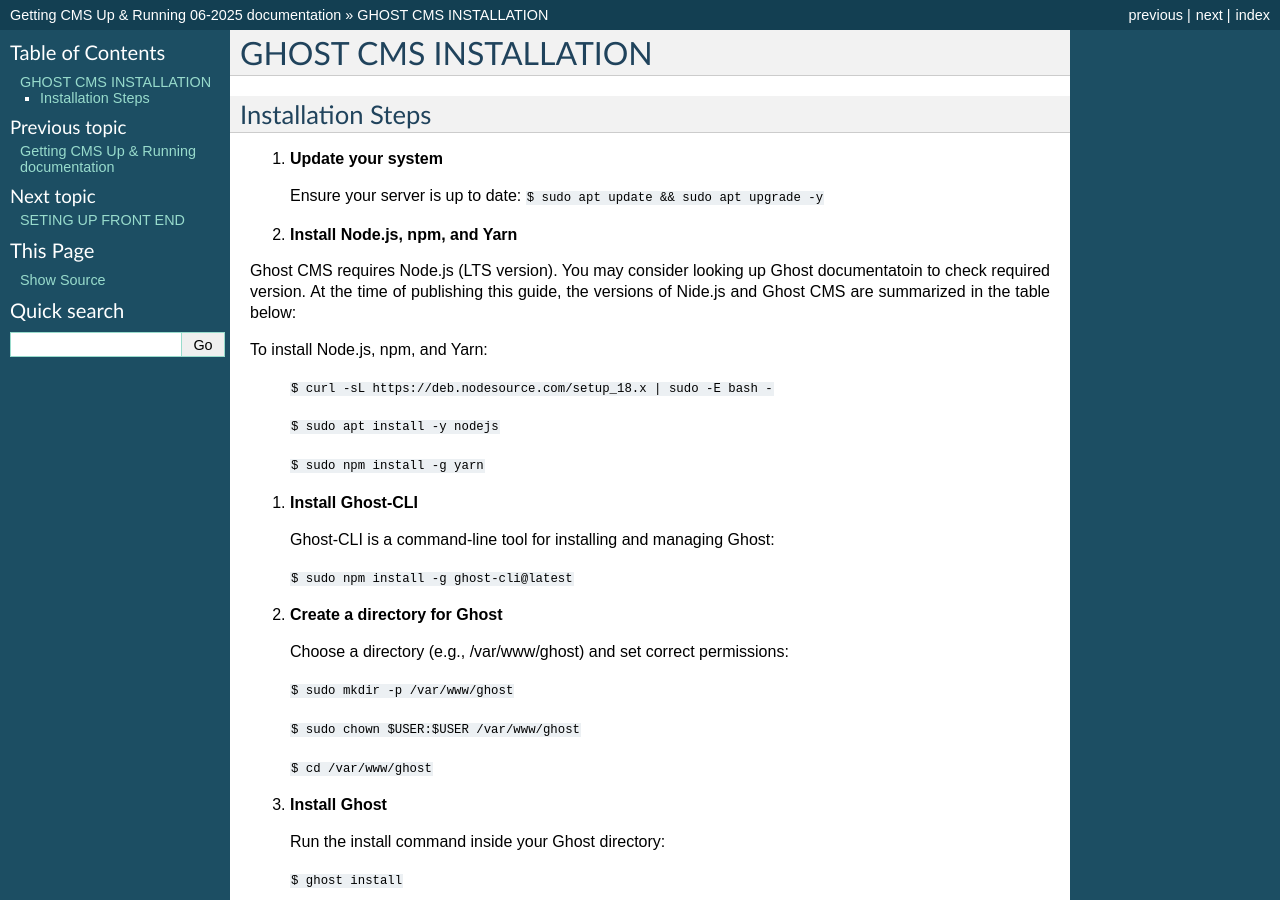
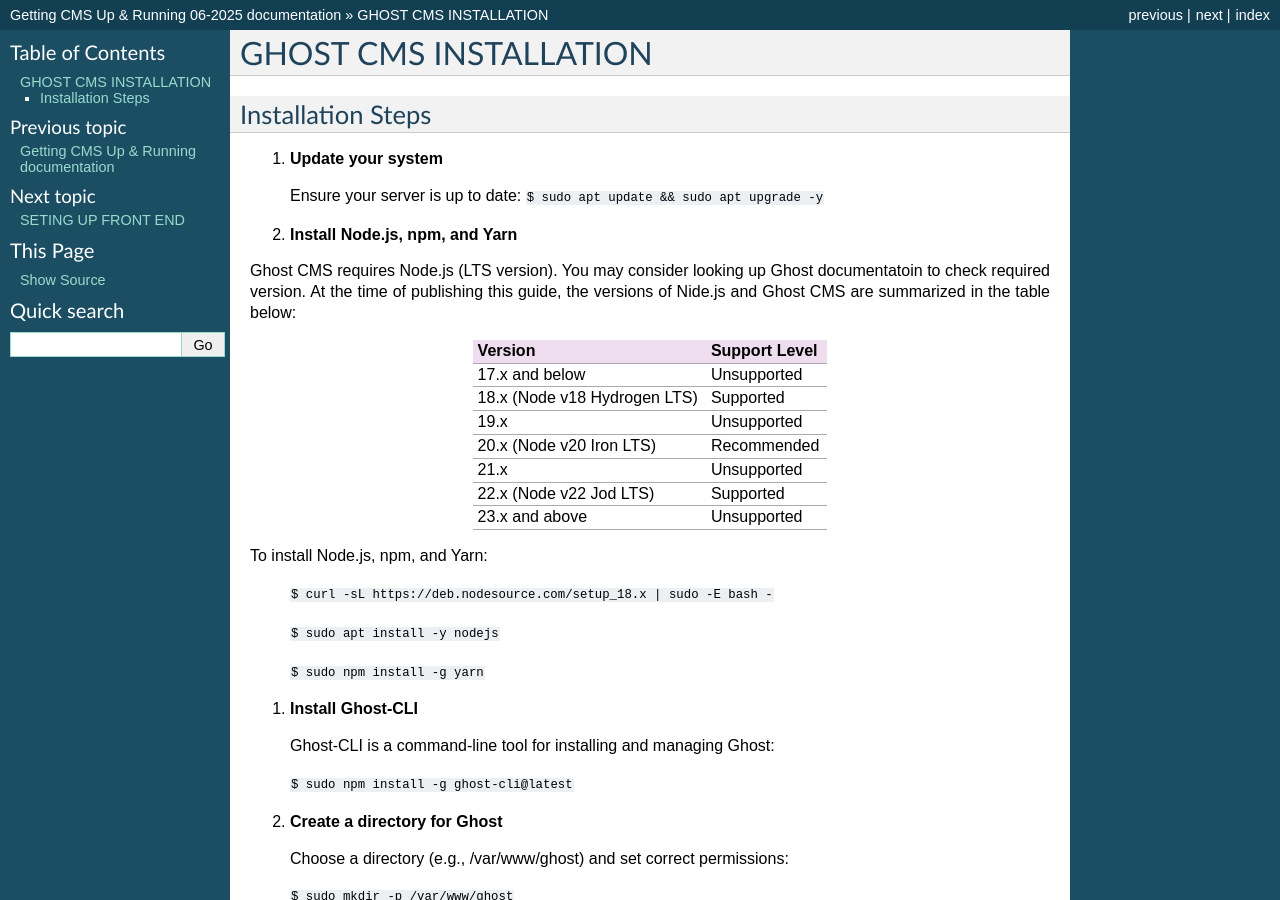
Before and after one commit to alexandrebobkov/Guides, a Sphinx documentation site: the page built from GhostCMS/source/setup_backend.rst, in a window 1280 px wide and 900 px high. Built offline with Sphinx 7.4.7, drawn with Linux system fonts in a browser that asks for light colours; formulas are drawn with MathJax 3.

Commit message:
Ghost CMS

```diff
--- a/GhostCMS/source/setup_backend.rst
+++ b/GhostCMS/source/setup_backend.rst
@@ -13,7 +13,23 @@
 
 Ghost CMS requires Node.js (LTS version). You may consider looking up Ghost documentatoin to check required version. At the time of publishing this guide, the versions of Nide.js and Ghost CMS are summarized in the table below:
 
-
++-----------------------------+------------------+
+| Version                     | Support Level    |
++=============================+==================+
+| 17.x and below              | Unsupported      |
++-----------------------------+------------------+
+| 18.x (Node v18 Hydrogen LTS)| Supported        |
++-----------------------------+------------------+
+| 19.x                        | Unsupported      |
++-----------------------------+------------------+
+| 20.x (Node v20 Iron LTS)    | Recommended      |
++-----------------------------+------------------+
+| 21.x                        | Unsupported      |
++-----------------------------+------------------+
+| 22.x (Node v22 Jod LTS)     | Supported        |
++-----------------------------+------------------+
+| 23.x and above              | Unsupported      |
++-----------------------------+------------------+
 
 To install Node.js, npm, and Yarn:
 
```
